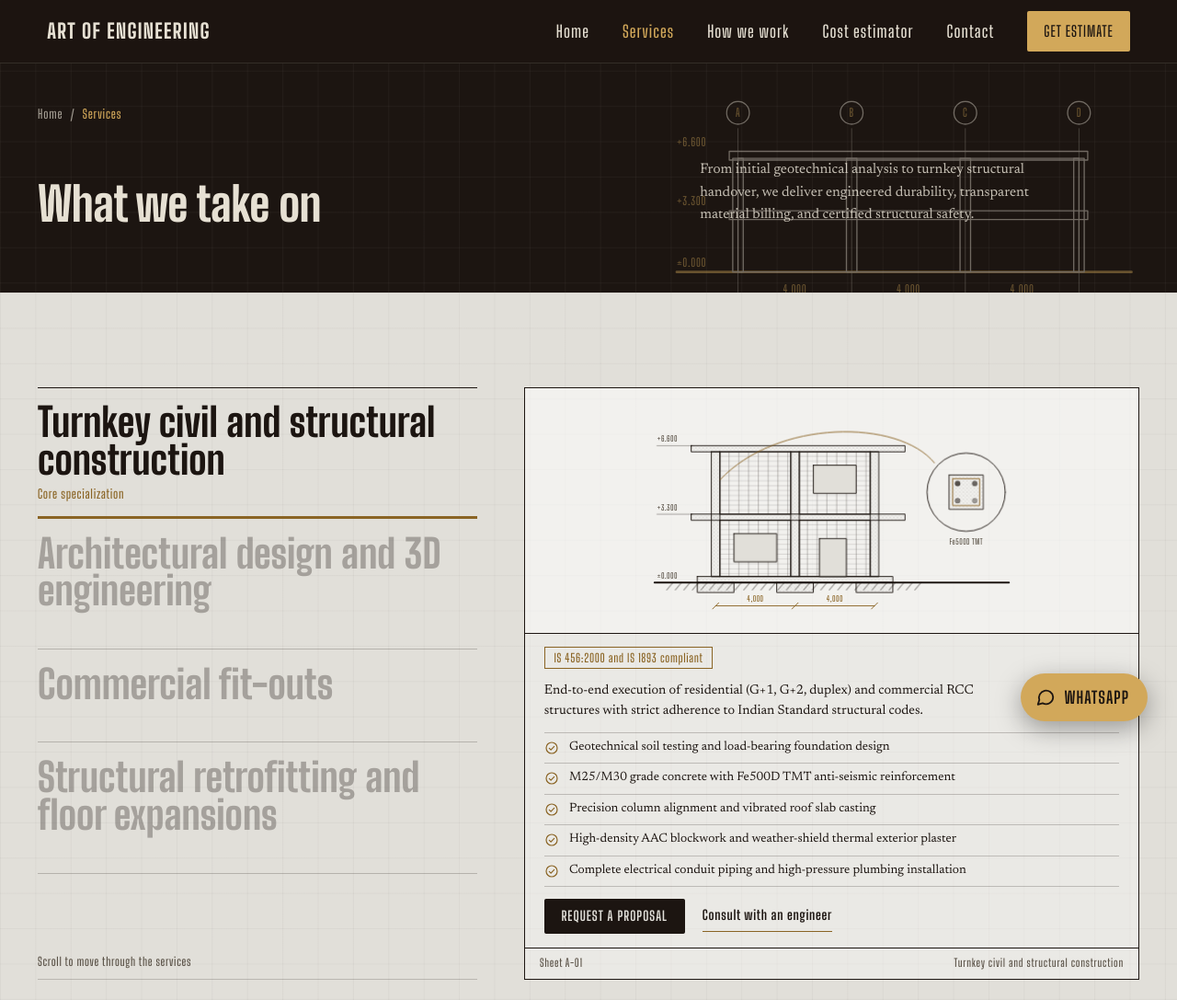
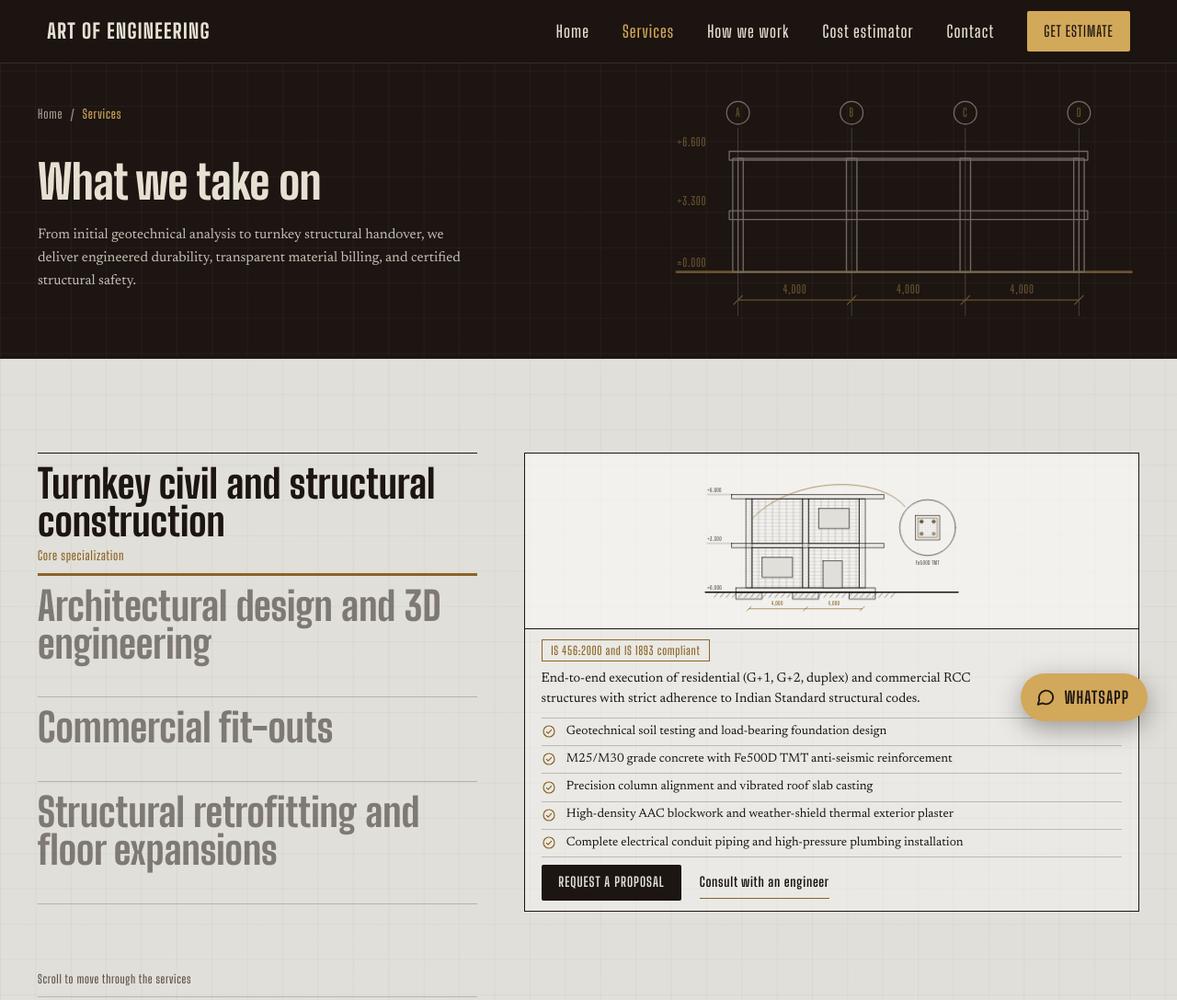
Before and after one commit to AURELION-TECH-PRIVATE-LIMITED/AOEPL-Website, a website built with Vite: page services.html in a window 1280 px wide. Shown: the top 1087 px of the page at 92% size. Built offline with nearby package versions, Linux system fonts and the light colour scheme.

Commit message:
Fix services page hero overlap and tighten spacing/contrast
- Stack the hero lead paragraph under the heading instead of next to
  it, so it no longer overlaps the blueprint decoration (scoped to
  services.html via .pz-80).
- Raise unselected tab label opacity for better contrast.
- Compact the scroll-cycled tab panel's "tight" fallback further
  (shorter drawing, hidden sheet footer, tighter list/tab padding) so
  the scroll hint and sticky layout reliably fit typical 100%-zoom
  laptop viewports instead of silently falling back to plain tabs.
- Reduce vertical padding on the tab section and closing CTA section.

Co-Authored-By: Claude Sonnet 5 <noreply@anthropic.com>

```diff
--- a/assets/site.css
+++ b/assets/site.css
@@ -155,7 +155,7 @@ a{color:inherit}
 .show{display:grid;grid-template-columns:minmax(0,5fr) minmax(0,7fr);gap:clamp(24px,5vw,80px);align-items:start}
 .tabs{border-top:1px solid var(--s-ink);position:sticky;top:calc(96px + env(safe-area-inset-top,0px))}
 .tab{position:relative;display:block;width:100%;text-align:left;background:none;border:0;border-bottom:1px solid var(--s-rule);padding:30px 0 30px;cursor:pointer;color:inherit;font:inherit}
-.tab .t{display:block;font:800 clamp(34px,4.2vw,60px)/.95 var(--display);opacity:.3;transition:opacity .3s,transform .3s}
+.tab .t{display:block;font:800 clamp(34px,4.2vw,60px)/.95 var(--display);opacity:.5;transition:opacity .3s,transform .3s}
 .tab .m{display:block;margin-top:10px;font:600 17px/1.2 var(--display);letter-spacing:.05em;color:var(--s-brass);opacity:0;transform:translateY(-4px);transition:opacity .3s,transform .3s}
 .tab:hover .t{opacity:.7;transform:translateX(6px)}
 .tab[aria-selected="true"] .t{opacity:1;transform:none}
@@ -296,6 +296,10 @@ a{color:inherit}
 .crumb a{text-decoration:none}.crumb a:hover{color:var(--brass)}
 .crumb b{color:var(--brass);font-weight:600}
 .phero .head2{margin-bottom:0}
+.pz-80 .phero .head2{grid-template-columns:1fr;gap:clamp(16px,3vw,28px)}
+.pz-80 .phero .lead{max-width:38rem}
+.pz-80 .fs.st2{padding-top:clamp(40px,6vw,80px);padding-bottom:clamp(40px,6vw,80px)}
+#scope{padding-bottom:clamp(40px,6vw,80px)}
 .phero h1{margin:0;font:800 clamp(56px,9.4vw,150px)/.9 var(--display);letter-spacing:-.012em}
 .phero .lead{color:rgba(230,224,211,.84)}
 .bpd{position:absolute;right:clamp(0px,3vw,48px);top:calc(96px + env(safe-area-inset-top,0px));width:min(52vw,700px);opacity:.42;z-index:0;pointer-events:none}
@@ -332,12 +336,14 @@ a{color:inherit}
 .svtrack.scrollmode .sv-hint{display:block}
 .sv-hint i{display:block;height:2px;margin-top:12px;background:rgba(28,21,17,.2)}
 .sv-hint b{display:block;height:100%;background:var(--s-brass);transform:scaleX(var(--f,0));transform-origin:left}
-.svtrack.tight .dwg{aspect-ratio:5/2}
-.svtrack.tight .pbody{padding:18px 26px}
-.svtrack.tight .pbody p{margin-bottom:14px;font-size:18px}
-.svtrack.tight .cl{margin-bottom:16px}
-.svtrack.tight .cl li{padding:8px 0}
-.svtrack.tight .tab{padding:22px 0}
+.svtrack.tight .dwg{aspect-ratio:7/2}
+.svtrack.tight .pbody{padding:14px 22px}
+.svtrack.tight .chip{margin-bottom:10px}
+.svtrack.tight .pbody p{margin-bottom:10px;font-size:18px}
+.svtrack.tight .cl{margin-bottom:10px}
+.svtrack.tight .cl li{padding:6px 0}
+.svtrack.tight .tab{padding:16px 0}
+.svtrack.tight .tblock{display:none}
 
 /* ============ contact page (same drawing-set language) ============ */
 .cwrap{display:grid;grid-template-columns:minmax(0,5fr) minmax(0,7fr);gap:clamp(28px,5vw,80px);align-items:start}
```
